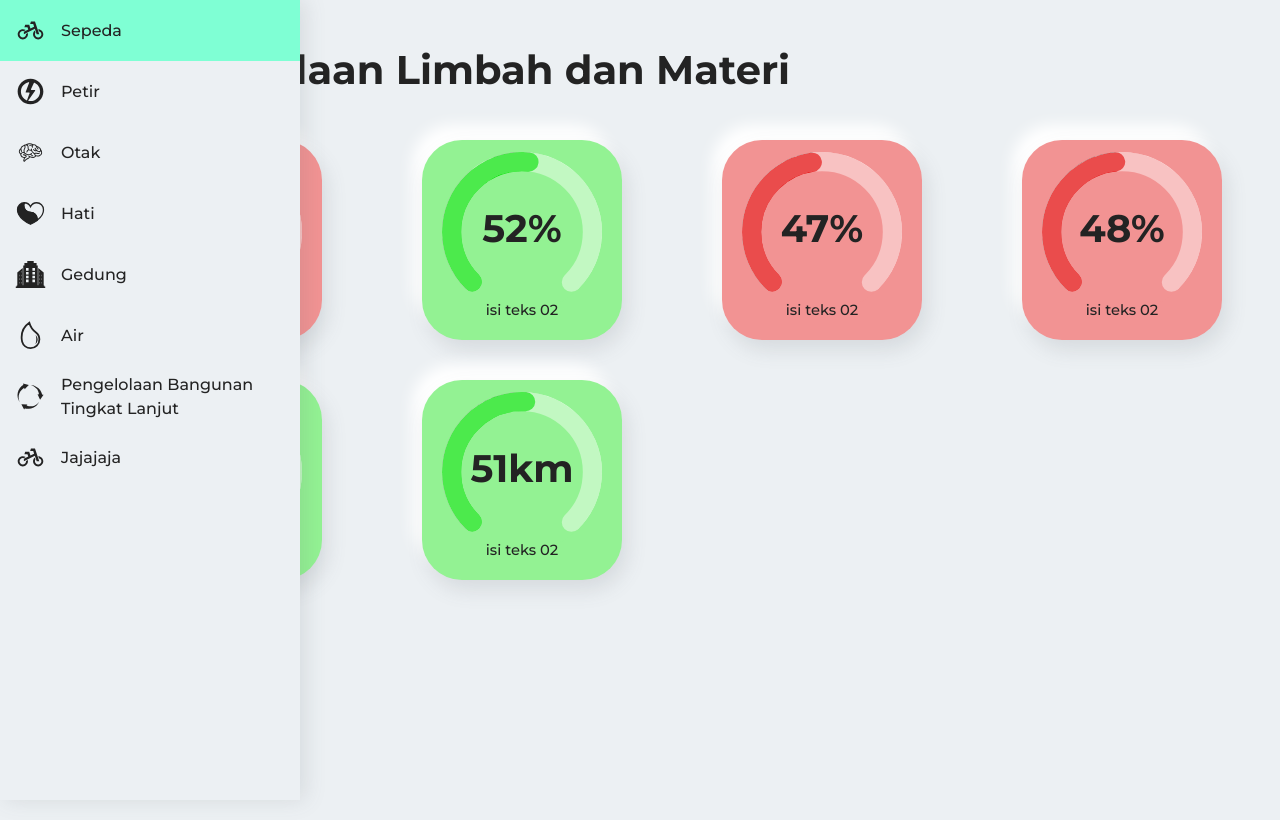
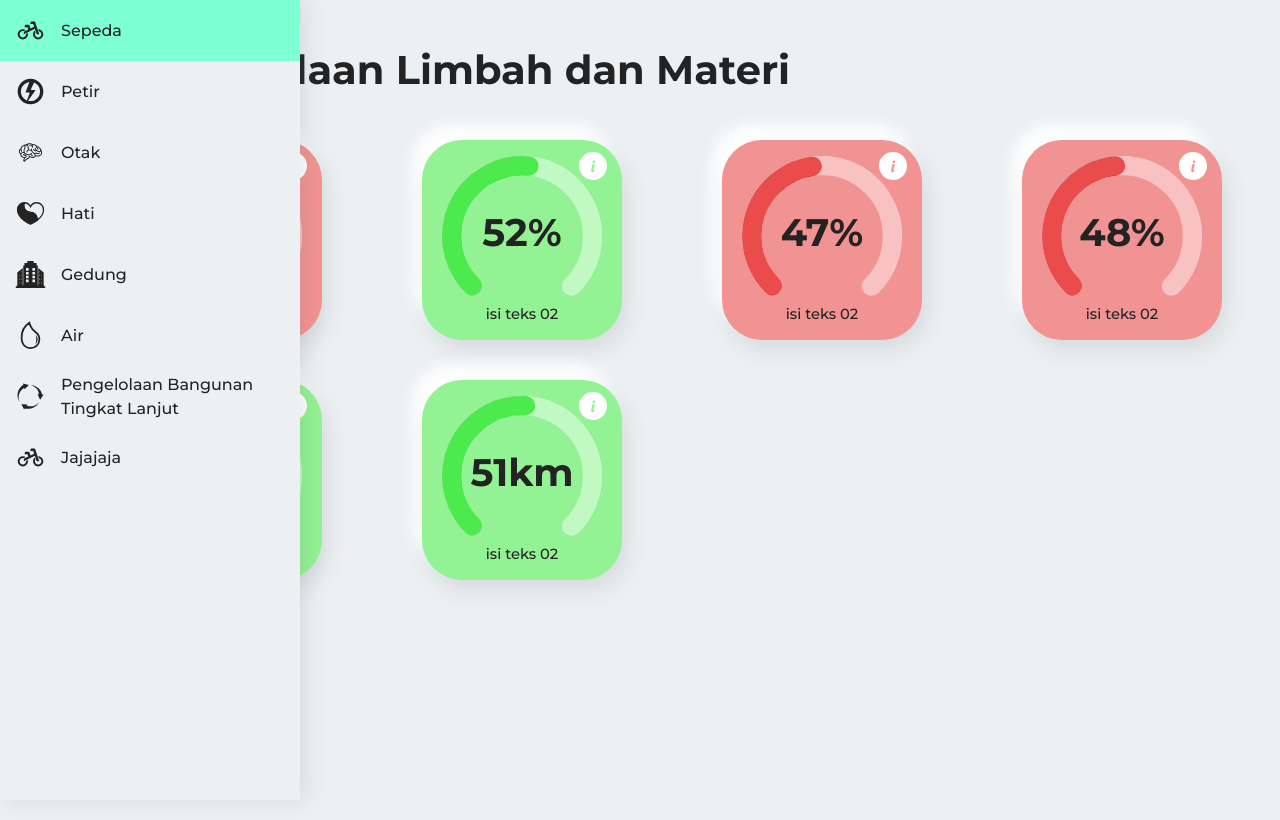
Before and after one commit to insgreeb-pro/Faustine, a Next.js app: page / in a window 1280 px wide. Shown: the top 820 px of the page. Built offline with nearby package versions, Linux system fonts and the light colour scheme.

Commit message:
Circular Progress selesai beserta infotooltip

```diff
--- a/components/Circular.jsx
+++ b/components/Circular.jsx
@@ -1,5 +1,6 @@
-import { CircularProgressbar, buildStyles } from "react-circular-progressbar"
+import { CircularProgressbar } from "react-circular-progressbar"
 import { Container } from "../components/Container"
+import InfoTooltip from "../components/InfoTooltip"
 
 export default ({ title, value, minV, maxV, unit, thld, info }) => {
   const background = value < thld ? "#F29393" : "#93F293"
@@ -39,6 +40,7 @@ export default ({ title, value, minV, maxV, unit, thld, info }) => {
         className="circular"
       />
       <div className="circularCaption">{title}</div>
+      <InfoTooltip title={{ title }} info={{ info }} />
     </Container>
   )
 }
--- /dev/null
+++ b/components/InfoTooltip.jsx
@@ -0,0 +1,21 @@
+import OverlayTrigger from "react-bootstrap/OverlayTrigger"
+import Popover from "react-bootstrap/Popover"
+import Button from "react-bootstrap/Button"
+
+export default ({ title, info }) => {
+  return (
+    <>
+      <OverlayTrigger
+        placement="right"
+        overlay={
+          <Popover>
+            <Popover.Title as="h3">{title.title}</Popover.Title>
+            <Popover.Content>{info.info}</Popover.Content>
+          </Popover>
+        }
+      >
+        <img className="info" src={`/icons/informationIcon.svg`} />
+      </OverlayTrigger>
+    </>
+  )
+}
--- a/styles/Style.css
+++ b/styles/Style.css
@@ -119,7 +119,7 @@ body {
 
 /* Circular Progress */
 .circular {
-  transform: translateY(-8px);
+  transform: translateY(-4px);
   height: 100%;
   width: 100%;
 }
@@ -128,12 +128,16 @@ body {
   /* Display */
   width: 160px;
   position: absolute;
-  transform: translateY(70px);
+  transform: translateY(74px);
 
   /* Font */
   font-size: 11pt;
   text-align: center;
   line-height: 1em;
-  overflow: none;
   white-space: normal;
 }
+
+.info {
+  position: absolute;
+  transform: translateX(71px) translateY(-74px);
+}
```
Also changed, not shown: public/icons/informationIcon.svg (added).
